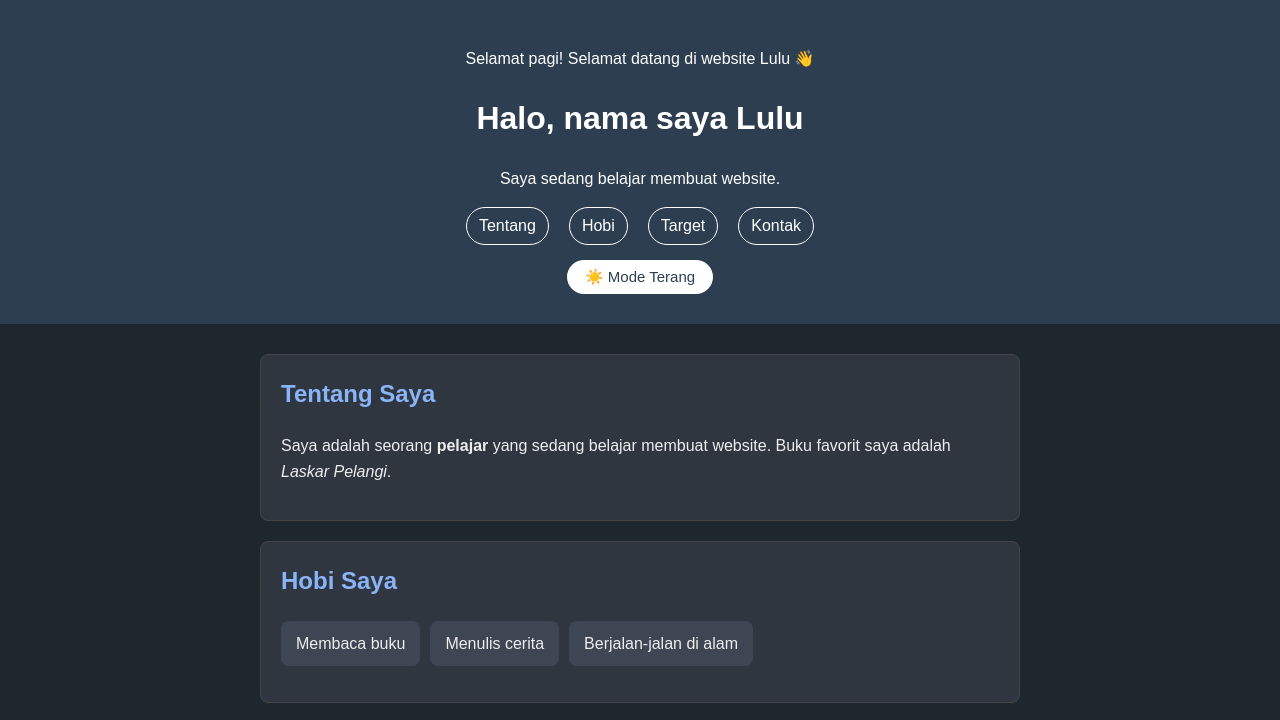
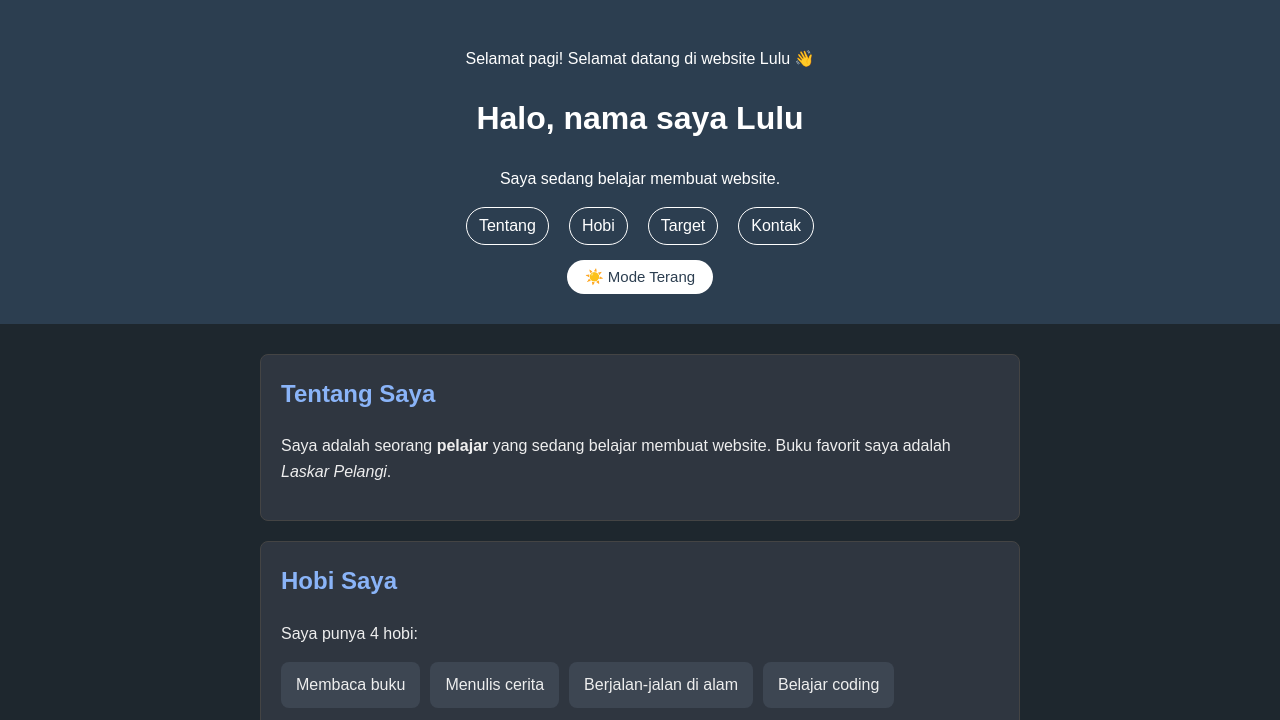
Before and after one commit to luluahb/belajar-web, a plain HTML site: page index.html in a window 1280 px wide. Both pictures are taken after a click on the button "🌙 Mode Gelap". Shown: the top 720 px of the page. Drawn offline with Linux system fonts and the light colour scheme.

Commit message:
Daftar hobi dari array dan mode gelap diingat dengan localStorage

```diff
--- a/index.html
+++ b/index.html
@@ -31,10 +31,9 @@
 
         <section id="hobi">
             <h2>Hobi Saya</h2>
-            <ul>
-                <li>Membaca buku</li>
-                <li>Menulis cerita</li>
-                <li>Berjalan-jalan di alam</li>
+            <p id="jumlah-hobi"></p>
+            <ul id="daftar-hobi">
+                <!-- Isi list ini dibuat oleh JavaScript (script.js) -->
             </ul>
         </section>
 
--- a/script.js
+++ b/script.js
@@ -32,18 +32,33 @@ elemenSapaan.textContent = buatSapaan(waktu, nama);
 
 // ===== Pelajaran 10: Event =====
 
-// --- Fitur 1: Tombol mode gelap ---
+// --- Fitur 1: Tombol mode gelap (Pelajaran 11: sekarang diingat browser) ---
 const tombolTema = document.getElementById("tombol-tema");
 
-tombolTema.addEventListener("click", function () {
-    // Pasang class "gelap" di <body> kalau belum ada, lepas kalau sudah ada
-    document.body.classList.toggle("gelap");
-
-    // Ganti tulisan tombol sesuai mode yang sedang aktif
-    if (document.body.classList.contains("gelap")) {
+// Fungsi untuk memasang mode gelap (true) atau mode terang (false)
+function pasangTema(gelap) {
+    if (gelap) {
+        document.body.classList.add("gelap");
         tombolTema.textContent = "☀️ Mode Terang";
     } else {
+        document.body.classList.remove("gelap");
         tombolTema.textContent = "🌙 Mode Gelap";
+    }
+}
+
+// Saat halaman dibuka: cek pilihan yang tersimpan sebelumnya
+const temaTersimpan = localStorage.getItem("tema");
+pasangTema(temaTersimpan === "gelap");
+
+// Saat tombol diklik: balik mode, lalu simpan pilihannya
+tombolTema.addEventListener("click", function () {
+    const sedangGelap = document.body.classList.contains("gelap");
+    pasangTema(!sedangGelap);
+
+    if (!sedangGelap) {
+        localStorage.setItem("tema", "gelap");
+    } else {
+        localStorage.setItem("tema", "terang");
     }
 });
 
@@ -66,3 +81,36 @@ formKontak.addEventListener("submit", function (event) {
     // Kosongkan form lagi
     formKontak.reset();
 });
+
+
+// ===== Pelajaran 11: Array dan perulangan =====
+
+// Array: satu variabel berisi banyak data, ditulis dalam kurung siku [ ]
+const daftarHobi = [
+    "Membaca buku",
+    "Menulis cerita",
+    "Berjalan-jalan di alam",
+    "Belajar coding"
+];
+
+// .length = jumlah isi array
+console.log("Jumlah hobi:", daftarHobi.length);
+console.log("Hobi pertama:", daftarHobi[0]);   // urutan dimulai dari 0
+
+// Perulangan for: mengulang perintah untuk setiap isi array
+for (let i = 0; i < daftarHobi.length; i++) {
+    console.log("Hobi ke-" + (i + 1) + ": " + daftarHobi[i]);
+}
+
+// forEach: cara lain mengulang isi array, lalu membuat <li> untuk setiap hobi
+const elemenDaftarHobi = document.getElementById("daftar-hobi");
+
+daftarHobi.forEach(function (hobi) {
+    const li = document.createElement("li");   // buat elemen <li> baru
+    li.textContent = hobi;                     // isi teksnya
+    elemenDaftarHobi.appendChild(li);          // masukkan ke dalam <ul>
+});
+
+// Tampilkan jumlah hobi di halaman
+document.getElementById("jumlah-hobi").textContent =
+    "Saya punya " + daftarHobi.length + " hobi:";
```
